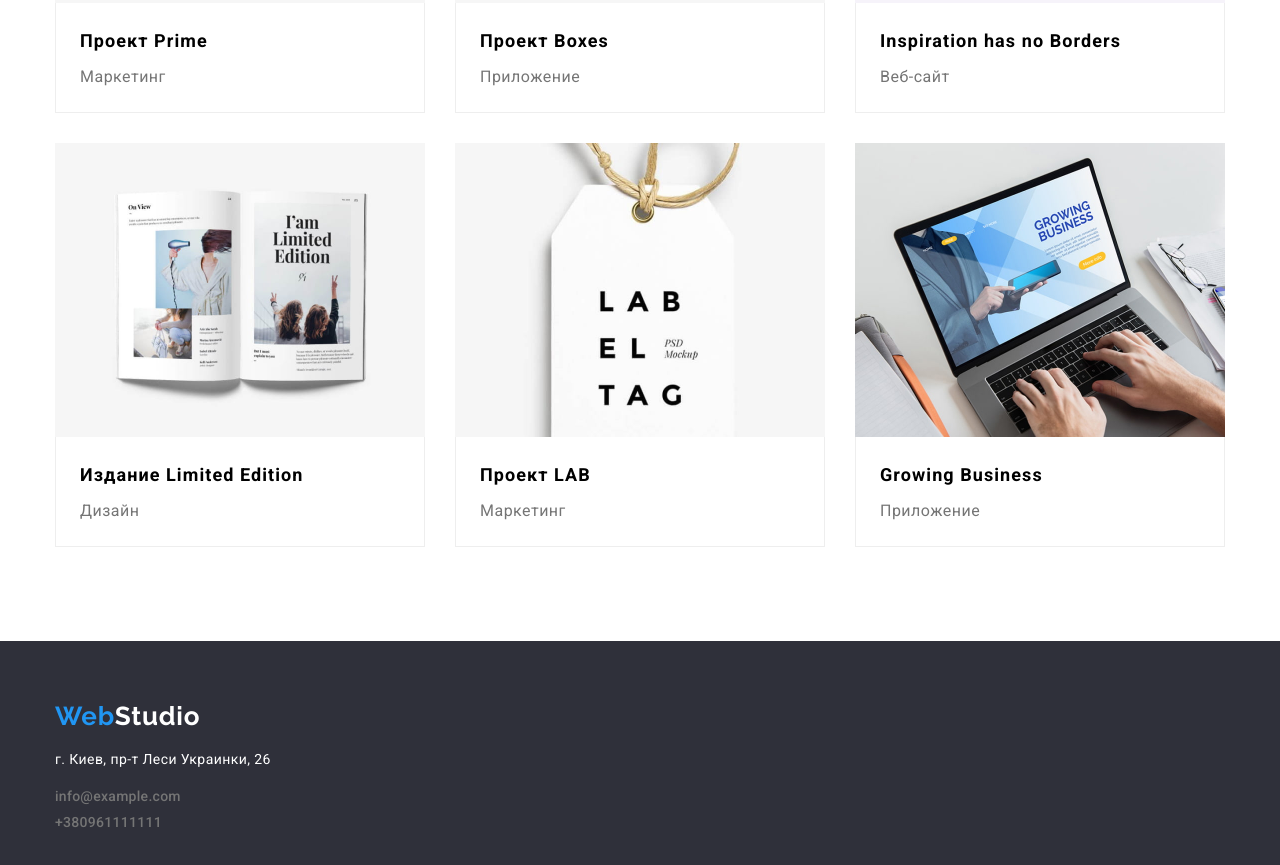
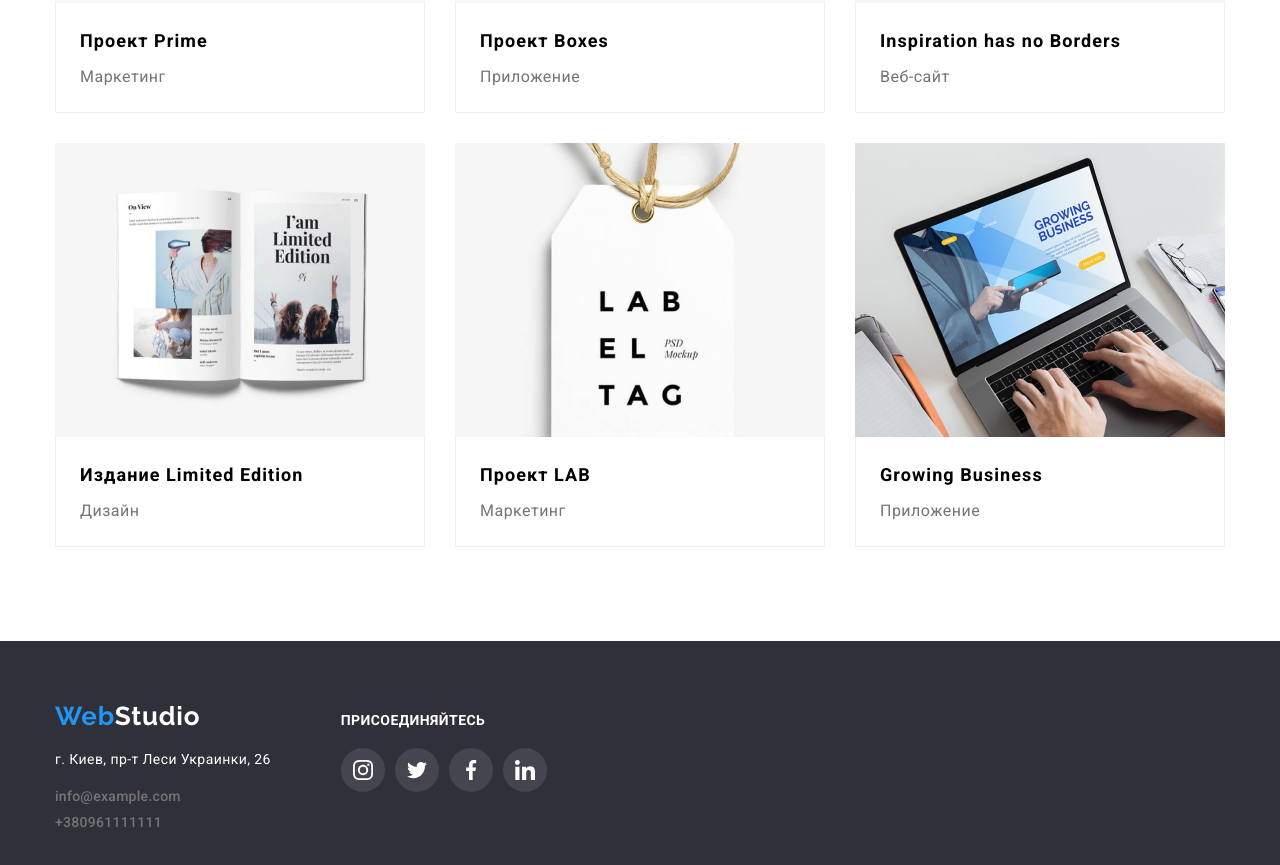
Before and after one commit to BohdanLeshchuk/goit-markup-hw-04, a plain HTML site: page portfolio.html in a window 1280 px wide. Shown: the part 987-1852 px from the top of the page. Drawn offline with Linux system fonts and the light colour scheme.

Commit message:
22.07 home work 4 finish

```diff
--- a/css/styles-index.css
+++ b/css/styles-index.css
@@ -586,8 +586,6 @@
   padding: 0px;
   margin: 0px;
   display: flex;
-  /* margin-top: 16px;
-  justify-content: center; */
   gap: 10px;
 }
 
--- a/css/styles-portfolio.css
+++ b/css/styles-portfolio.css
@@ -17,6 +17,7 @@
 .header {
   border-bottom: 1px solid #ececec;
 }
+
 .header-content {
   width: 1170px;
   height: 80px;
@@ -38,6 +39,7 @@
 .logo-blue {
   color: #2196f3;
 }
+
 .logo {
   text-decoration: none;
   margin-right: 93px;
@@ -69,6 +71,7 @@
 .menu-item {
   margin: 0px 50px 0px 0px;
 }
+
 .menu-list :last-child {
   margin-right: 0px;
 }
@@ -83,12 +86,13 @@
 }
 
 .header-contact {
-  margin-left: 331px;
+  margin-left: 305px;
 }
 
 .contact-list {
   list-style: none;
   display: flex;
+  gap: 30px;
 
   padding-left: 0;
   margin-top: 0px;
@@ -100,24 +104,35 @@
   font-size: 14px;
   line-height: 1.2;
   letter-spacing: 0.02em;
+  align-items: center;
 }
 
-.contact-item {
-  margin-right: 50px;
+.header-icon {
+  width: 16px;
+  height: 12px;
+  padding-right: 10px;
+  cursor: pointer;
+  fill: #757575;
 }
 
-.contact-list :last-child {
-  margin-right: 0px;
+.mobile {
+  width: 10px;
+  height: 16px;
+}
+
+.contact-link:hover,
+.contact-link:focus {
+  color: #2196f3;
+}
+
+.contact-link:hover .header-icon,
+.contact-link:focus .header-icon {
+  fill: #2196f3;
 }
 
 .contact-link {
   text-decoration: none;
   color: #757575;
-}
-
-.contact-link:hover,
-.contact-link:focus {
-  color: #2196f3;
 }
 
 /* -------Hero------- */
@@ -235,6 +250,8 @@ border-radius: 4px;
   margin-left: auto;
   margin-right: auto;
   padding: 60px 0 60px;
+  display: flex;
+  align-items: baseline;
 }
 
 .footer-logo-blue {
@@ -282,6 +299,7 @@ border-radius: 4px;
 .footer-contact-list :first-child {
   margin: 0 0 9px 0;
 }
+
 .footer-contact-list :last-child {
   margin: 0%;
 }
@@ -308,3 +326,69 @@ border-radius: 4px;
 
   color: #ffffff;
 }
+
+.join {
+  margin-left: 70px;
+}
+
+.join-title {
+  margin: 0px 0px 20px;
+  font-family: "Roboto";
+  font-style: normal;
+  font-weight: 700;
+  font-size: 14px;
+  line-height: 16px;
+  letter-spacing: 0.03em;
+  text-transform: uppercase;
+
+  color: #ffffff;
+}
+
+.footer-social-link {
+  padding: 0px;
+  margin: 0px;
+  display: flex;
+  gap: 10px;
+}
+
+.footer-social-link-list {
+  height: 44px;
+  width: 44px;
+  display: flex;
+
+  cursor: pointer;
+  align-items: center;
+  justify-content: center;
+  background: rgba(255, 255, 255, 0.1);
+  border-radius: 50%;
+}
+
+.footer-social-link-link {
+  display: flex;
+  align-items: center;
+  justify-content: center;
+  width: 100%;
+  height: 100%;
+  border-radius: 50%;
+}
+
+.footer-social-link-icon {
+  width: 20px;
+  height: 20px;
+  margin: 0;
+  align-items: center;
+}
+
+.footer-social-link-link:hover,
+.footer-social-link-link:focus {
+  background-color: #2196f3;
+}
+
+.footer-social-link-link:hover .footer-social-link-icon,
+.footer-social-link-link:focus .footer-social-link-icon {
+  fill: #ffffff;
+}
+
+.footer-social-link-icon {
+  fill: #ffffff;
+}
--- a/portfolio.html
+++ b/portfolio.html
@@ -37,12 +37,18 @@
         <div class="header-contact">
           <ul class="contact-list">
             <li class="contact-item">
-              <a href="mailto:info@devstudio.com" class="contact-link"
-                >info@devstudio.com</a
-              >
+              <a href="mailto:info@devstudio.com" class="contact-link">
+                <svg class="header-icon">
+                  <use href="./images/symbol-defs.svg#icon-mail"></use></svg
+                >info@devstudio.com
+              </a>
             </li>
             <li class="contact-item">
-              <a href="tel:+380961111111" class="contact-link">+380961111111</a>
+              <a href="tel:+380961111111" class="contact-link">
+                <svg class="header-icon mobile">
+                  <use href="./images/symbol-defs.svg#icon-mobile"></use></svg
+                >+380961111111</a
+              >
             </li>
           </ul>
         </div>
@@ -187,6 +193,7 @@
     <!-- Footer -->
     <footer class="content footer">
       <div class="footer-content">
+        <div class="footer-box">
           <a href="./index.html" class="footer-logo"
             ><span class="footer-logo-blue">Web</span>Studio
           </a>
@@ -215,6 +222,40 @@
             </ul>
           </address>
         </div>
+        <div class="join">
+          <h4 class="join-title">Присоединяйтесь</h4>
+          <ul class="footer-social-link">
+            <li class="footer-social-link-list">
+              <a href="#" class="footer-social-link-link">
+                <svg class="footer-social-link-icon">
+                  <use href="./images/symbol-defs.svg#icon-instagram"></use>
+                </svg>
+              </a>
+            </li>
+            <li class="footer-social-link-list">
+              <a href="#" class="footer-social-link-link">
+                <svg class="footer-social-link-icon">
+                  <use href="./images/symbol-defs.svg#icon-twitter"></use>
+                </svg>
+              </a>
+            </li>
+            <li class="footer-social-link-list">
+              <a href="#" class="footer-social-link-link">
+                <svg class="footer-social-link-icon">
+                  <use href="./images/symbol-defs.svg#icon-facebook"></use>
+                </svg>
+              </a>
+            </li>
+            <li class="footer-social-link-list">
+              <a href="#" class="footer-social-link-link">
+                <svg class="footer-social-link-icon">
+                  <use href="./images/symbol-defs.svg#icon-linkedin"></use>
+                </svg>
+              </a>
+            </li>
+          </ul>
+        </div>
+      </div>
     </footer>
   </body>
 </html>
```
Also changed, not shown: index.html (+5 -5 lines). Lines whose indentation alone changed are shown as unchanged.
